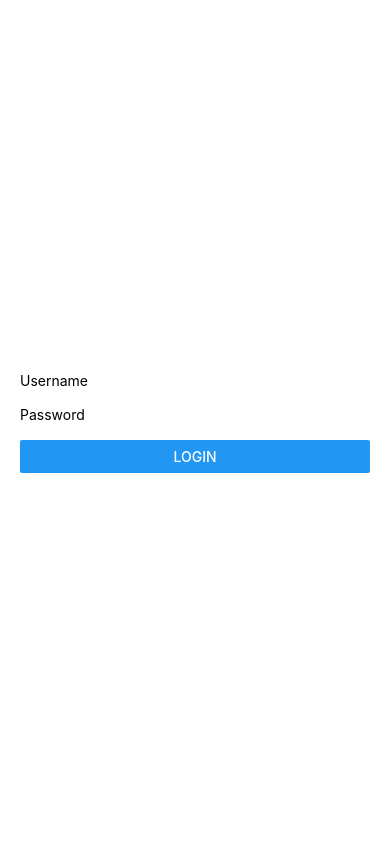
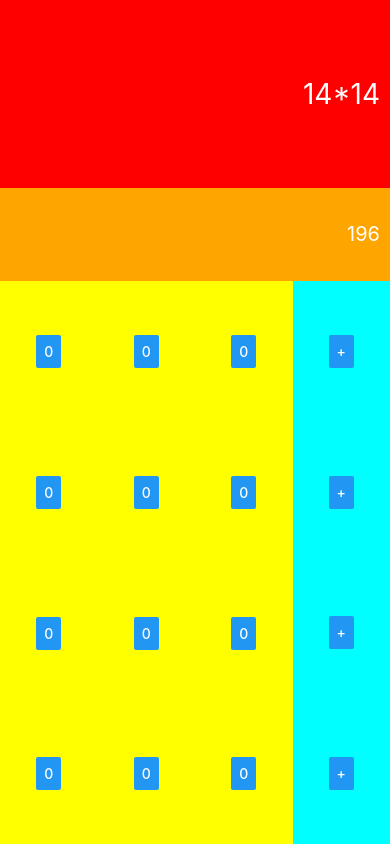
Before and after one commit to MrDroid17/Calculator-with-React-Native, a React Native app: screen / in a window 390 px wide. Built offline with nearby package versions, Linux system fonts and the light colour scheme.

Commit message:
calculator basic layout part-1

```diff
--- a/App.js
+++ b/App.js
@@ -8,39 +8,60 @@
  */
 
 import React, { Component } from 'react';
-import { StyleSheet, Text, TextInput, View, Button } from 'react-native';
+import { StyleSheet, View, Button, Text } from 'react-native';
 
 type Props = {};
 export default class App extends Component<Props> {
 
   constructor() {
     super()
-    this.state = {
-      value: ""
-    }
-    this.buttonPress = this.buttonPress.bind(this)
-
+    this.state = {}
   }
 
-  buttonPress() {
-    console.log(this.state.username, this.state.password)
-  }
 
   render() {
     return (
       <View style={styles.container}>
-        <Text>Username</Text>
-        <TextInput
-          defaultValue={this.state.value}
-          onChangeText={text => this.setState({ username: text })}
-        />
-        <Text>Password</Text>
-        <TextInput
-          defaultValue={this.state.value}
-          onChangeText={text => this.setState({ password: text })}
-        />
+        <View style={styles.calculation}>
+        <Text style={styles.calculationText}>14*14</Text>
+        </View>
+        <View style={styles.result}>
+        <Text style={styles.resultText}>196</Text>
 
-        <Button title={"Login"} onPress={this.buttonPress} />
+        </View>
+        <View style={styles.button}>
+
+          <View style={styles.number}>
+            <View style={styles.numberRow}>
+              <Button title={"0"} />
+              <Button title={"0"} />
+              <Button title={"0"} />
+            </View>
+            <View style={styles.numberRow}>
+              <Button title={"0"} />
+              <Button title={"0"} />
+              <Button title={"0"} />
+            </View>
+            <View style={styles.numberRow}>
+              <Button title={"0"} />
+              <Button title={"0"} />
+              <Button title={"0"} />
+            </View>
+            <View style={styles.numberRow}>
+              <Button title={"0"} />
+              <Button title={"0"} />
+              <Button title={"0"} />
+            </View>
+          </View>
+
+          <View style={styles.operation}>
+            <Button title={"+"} />
+            <Button title={"+"} />
+            <Button title={"+"} />
+            <Button title={"+"} />
+          </View>
+        </View>
+
       </View>
     );
   }
@@ -48,9 +69,49 @@ export default class App extends Component<Props> {
 
 const styles = StyleSheet.create({
   container: {
+    flex: 1
+  },
+  calculation: {
+    flex: 2,
+    backgroundColor: 'red',
+    justifyContent: "space-around",
+    alignItems: "flex-end",
+  },
+  result: {
     flex: 1,
-    justifyContent: "center",
-    padding: 20
+    backgroundColor: 'orange',
+    justifyContent: "space-around",
+    alignItems: "flex-end",
+  },
+  calculationText: {
+    fontSize: 28,
+    color: 'white',
+    marginRight: 10
+  },
+  resultText: {
+    fontSize: 20,
+    color: 'white',
+    marginRight: 10
+  },
+  button: {
+    flex: 6,
+    flexDirection: 'row'
+  },
+  number: {
+    flex: 3,
+    backgroundColor: 'yellow'
+  },
+  operation: {
+    flex: 1,
+    backgroundColor: 'cyan',
+    justifyContent: 'space-around',
+    alignItems:'center'
+  },
+  numberRow: {
+    flex: 1,
+    flexDirection: 'row',
+    alignItems: 'center',
+    justifyContent: 'space-around'
   }
 
 });
```
